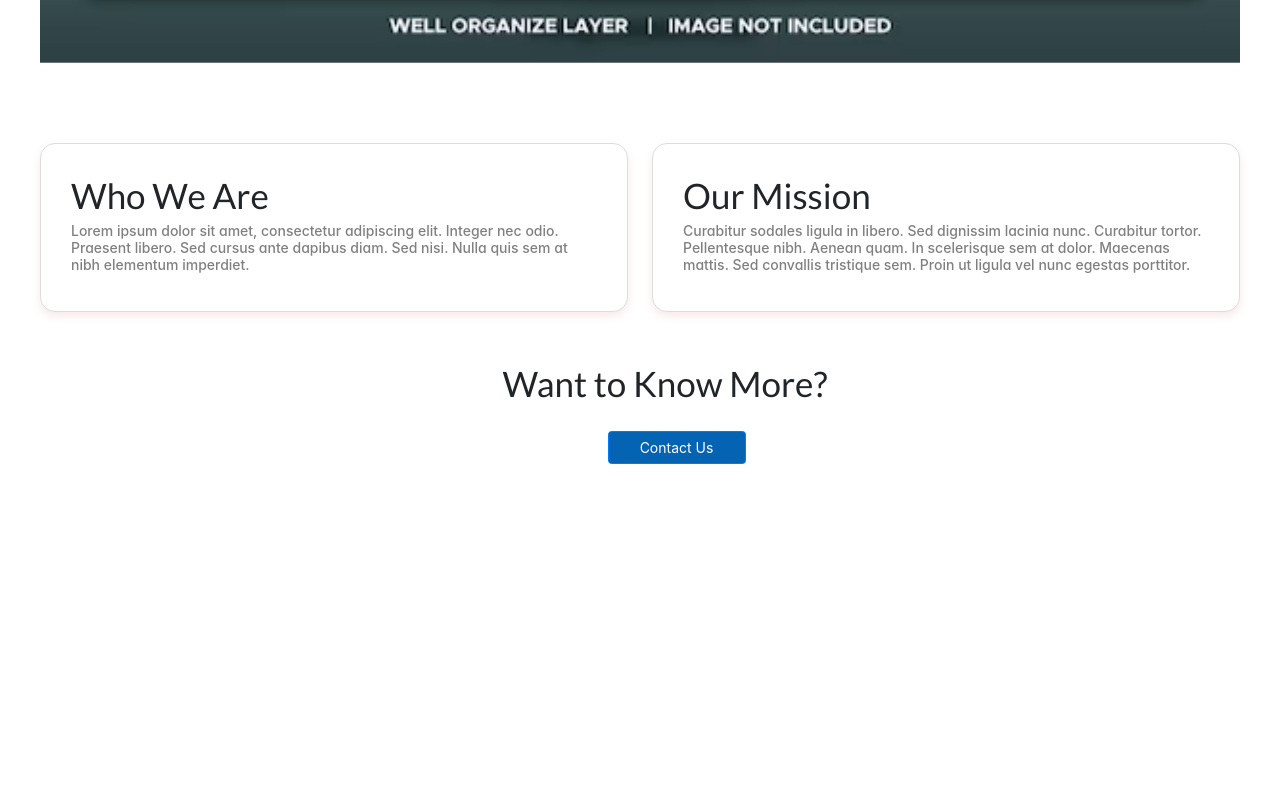
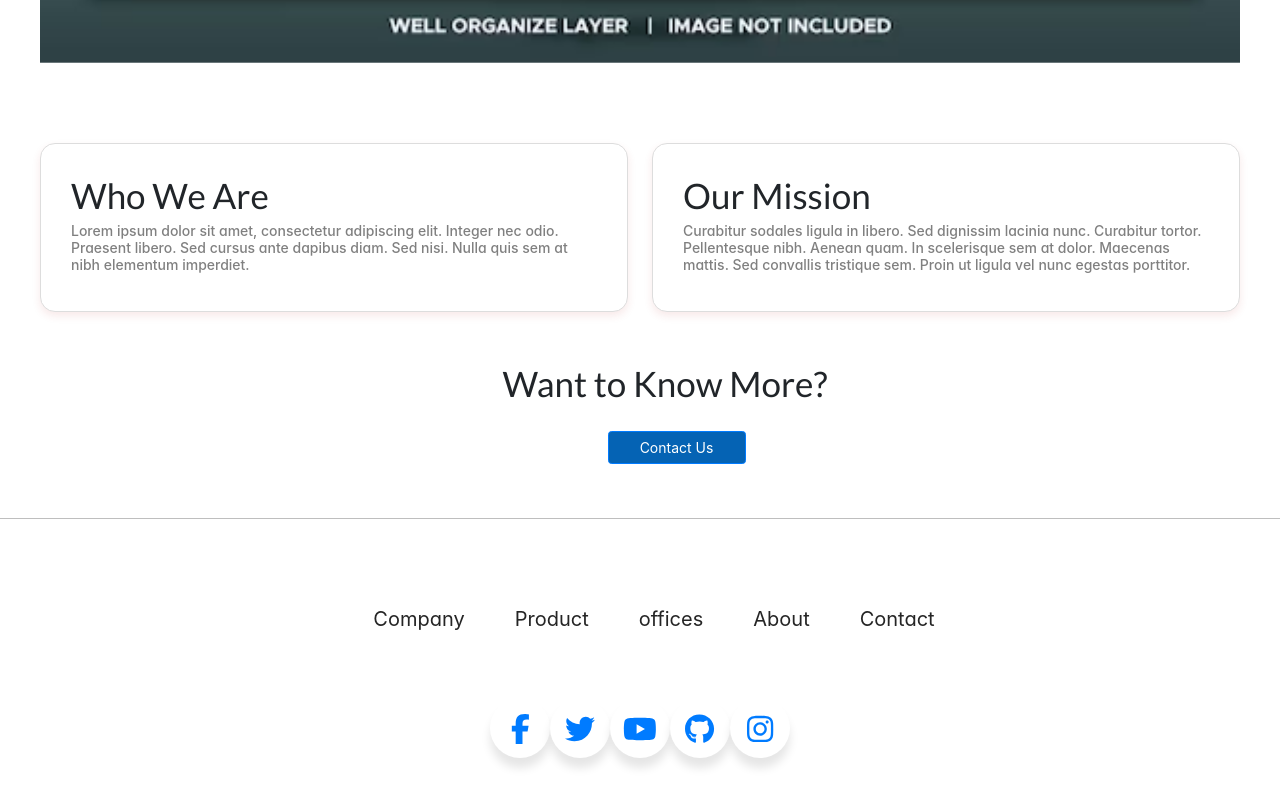
Before and after one commit to thakurpratap/Newproject, a React (Create React App) app: page / in a window 1280 px wide. Shown: the part 1590-2390 px from the top of the page. Before the commit the page ends 2094 px from the top, so only its background shows below. Built offline with nearby package versions, Linux system fonts and the light colour scheme; no server answers.

Commit message:
sigin sigup and home page tickets

```diff
--- a/package.json
+++ b/package.json
@@ -3,6 +3,7 @@
   "version": "0.1.0",
   "private": true,
   "dependencies": {
+    "@fortawesome/free-brands-svg-icons": "^6.6.0",
     "@fortawesome/free-solid-svg-icons": "^6.6.0",
     "@fortawesome/react-fontawesome": "^0.2.2",
     "@tanstack/react-query": "^5.55.2",
--- a/src/App.css
+++ b/src/App.css
@@ -49,3 +49,12 @@ p {
   border: none;
   color: rgb(100, 100, 232);
 }
+.btn{
+  color: white;
+}
+.forgotpassword{
+  margin-top: 10px;
+  display: flex;
+  border: none;
+  gap: 20px;
+}
--- a/src/App.js
+++ b/src/App.js
@@ -1,28 +1,28 @@
-import React from 'react';
+import React  from 'react';
 import './App.css';
 import { Route, Routes, BrowserRouter } from "react-router-dom";
 import Signin from './components/Signin';
 import Signup from './components/Signup';
 import Dashboard from './components/Dashboard';
-import Homepage from './components/Homepage';
 import Aboutpage from './components/Aboutpage';
 import Shoppage from './components/Shoppage';
 import Contactpage from './components/Contactpage';
 import ProductDetails from './components/ProductDetails';
 import Navbar from './components/Navbar';
 import Cart from './components/Cart';
+import Footer from './components/Footer';
+
 
 function App() {
+
   return (
     <>
     <BrowserRouter>
     <Navbar />
         <Routes>
-        {/* <Route path="/navbar" exact element={<Navbar />} /> */}
+        <Route path="/" exact element={<Dashboard />} />
           <Route path="/signin" exact element={<Signin />} />
           <Route path="/signup" exact element={<Signup />} />
-          <Route path="/dashboard" exact element={<Dashboard />} />
-          <Route path="/" exact element={<Homepage />} />
           <Route path="/aboutpage" exact element={<Aboutpage />} />
           <Route path="/shoppage" exact element={<Shoppage />} />
           <Route path="/contactpage" exact element={<Contactpage />} />
@@ -30,6 +30,8 @@ function App() {
           <Route path="/cart" exact element={<Cart />} />
         </Routes>
       </BrowserRouter>
+      <Footer/>
+
     </>
   );
 }
--- a/src/components/Dashboard.js
+++ b/src/components/Dashboard.js
@@ -4,12 +4,10 @@ import SaleBanner from "../Assets/sale.png";
 // import products2 from "../Assets/4thpage.png"
 // import products3 from "../Assets/5thpage.png"
 // import products4 from "../Assets/1stpage.png"
-
 // import products5 from "../Assets/ele1.png"
 import products2 from "../Assets/ele8.png"
 import products3 from "../Assets/ele5.png"
 // import products4 from "../Assets/ele4.png"
-
 import "./Dashboard.css";
 import Aboutpage from "./Aboutpage";
 import shipment4 from "../Assets/distribution.png";
@@ -129,6 +127,7 @@ function Dashboard() {
         </div>
       </div>
       <Aboutpage />
+      {/* <Homeproduct/> */}
     </>
   );
 }
--- /dev/null
+++ b/src/components/Footer.css
@@ -0,0 +1,72 @@
+/* .footer{
+    background: rgb(40, 35, 35);
+} */
+ /* .footer{
+    margin-bottom: 200px;
+ } */
+.spa {
+    height: 60px;
+    width: 60px;
+    display: block;
+    background: #fff;
+    box-shadow: 0 10px 10px rgba(0, 0, 0, 0.1);
+    text-align: center;
+    border-radius: 50%;
+    position: relative;
+    z-index: 2;
+  }
+  .fonts {
+    font-size: 30px;
+    margin-top: 16px;
+  }
+  .tooltips {
+    background-color: #fff;
+    box-shadow: 0 10px 10px rgba(0, 0, 0, 0.1);
+    font-size: 1rem;
+    padding: 5px 15px;
+    border-radius: 30px;
+    position: absolute;
+    top: 0px;
+    opacity: 0;
+  }
+  .hr{
+color: black;
+background: black;
+  }
+.facebooka:hover .spa{
+  background: #3b5999;
+  color: white;
+}
+.twitter:hover .spa{
+    background: #46c1f6;
+    color: white;
+}
+.youtube:hover .spa{
+    background: #de463b;
+    color: white;
+}
+.github:hover .spa{
+    background: #333;
+    color: white;
+}
+.instagram:hover .spa{
+    background: #e1306c;
+    color: white;
+}
+.footer{
+    display: flex;
+    flex-direction: column;
+    justify-content: center;
+    align-items: center;
+    gap: 50px;
+}
+.footer-link{
+    display: flex;
+    list-style: none;
+    gap: 50px;
+    color: #252525;
+    font-size: 20px;
+}
+.footer-link li{
+    cursor: pointer;
+}
--- /dev/null
+++ b/src/components/Footer.js
@@ -0,0 +1,62 @@
+import React from 'react'
+import {faFacebookF,faTwitter, faGithub, faInstagram, faYoutube } from '@fortawesome/free-brands-svg-icons'
+import { FontAwesomeIcon } from '@fortawesome/react-fontawesome'
+import './Footer.css'
+
+
+function Footer() {
+  return (
+    <>
+    <hr className='hr'/>
+    <div className='footer'>
+        <div className="footer-log">
+            <img src="" alt="" />
+        </div>
+        <ul className='footer-link'>
+            <li>Company</li>
+            <li>Product</li>
+            <li>offices</li>
+            <li>About</li>
+            <li>Contact</li>
+        </ul>
+
+     <div className= " wrapper d-flex flex-row mb-5 justify-content-evenly" >
+    <div className='icon facebooka'>
+    <a href="https://www.facebook.com"  className="icon facebooka">
+    <div className='tooltips'>Facebook</div>
+    <span className='spa'><FontAwesomeIcon className="fonts" icon={faFacebookF}/> </span>
+    </a>
+    </div>
+
+    <div className='icon twitter'>
+    <a href="https://www.twitter.com" className="icon twitter">
+    <div className='tooltips'>twitter</div>
+    <span className='spa'><FontAwesomeIcon className="fonts" icon={faTwitter}/> </span>
+    </a>
+    </div>
+    <div className='icon youtube'>
+    <a href="https://www.youtube.com" className="icon youtube">
+    <div className='tooltips'>youtube</div>
+    <span className='spa'><FontAwesomeIcon className="fonts" icon={faYoutube}/> </span>
+    </a>
+    </div>
+    <div className='icon github'>
+    <a href="https://www.github.com" className="icon github">
+    <div className='tooltips'>github</div>
+    <span className='spa'><FontAwesomeIcon className="fonts" icon={faGithub}/> </span>
+    </a>
+    </div>
+    <div className='icon instagram'>
+    <a href="https://www.instagram.com"  className="icon instagram">
+    <div className='tooltips'>instagram</div>
+    <span className='spa'><FontAwesomeIcon className="fonts" icon={faInstagram}/> </span>
+    </a>
+    </div>
+    </div>
+
+    </div>
+    </>
+  )
+}
+
+export default Footer
--- a/src/components/Homepage.js
+++ b/src/components/Homepage.js
@@ -1,12 +1,12 @@
-import React from "react";
-import Dashboard from "./Dashboard";
+// import React from "react";
+// import Dashboard from "./Dashboard";
 
-function Homepage() {
-  return (
-    <>
-      <Dashboard />
-    </>
-  );
-}
+// function Homepage() {
+//   return (
+//     <>
+//       <Dashboard />
+//     </>
+//   );
+// }
 
-export default Homepage;
+// export default Homepage;
--- a/src/components/Navbar.js
+++ b/src/components/Navbar.js
@@ -1,6 +1,6 @@
-import React, { useContext, useState } from "react";
+import React, { useContext, useState,useEffect } from "react";
 import { UserContext } from "./UserContext";
-import { Link } from "react-router-dom";
+import { Link  } from "react-router-dom";
 import logo3 from "../Assets/logo.3.png";
 import "./Dashboard.css";
 import Cart from "./Cart";
@@ -10,8 +10,10 @@ import Signin from "./Signin";
 import Signup from "./Signup";
 import { FontAwesomeIcon } from "@fortawesome/react-fontawesome";
 import { faShoppingCart } from "@fortawesome/free-solid-svg-icons";
+// import Dashboard from "./Dashboard";
 
 function Navbar() {
+
   const { currentuser, logoutUser, cart } = useContext(UserContext);
   const [active, setActive] = useState("home");
 
@@ -20,6 +22,7 @@ function Navbar() {
 
   const [signinVisible, setSigninVisible] = useState(false);
   const [signupVisible, setSignupVisible] = useState(false);
+
 
   const handleLogout = () => {
     logoutUser();
@@ -43,7 +46,7 @@ function Navbar() {
             className={active === "home" ? "active" : ""}
           >
             {" "}
-            <Link className="links" to="/dashboard">
+            <Link className="links" to="/">
               Home
             </Link>
           </li>
@@ -97,6 +100,8 @@ function Navbar() {
           <div className="cart-count">{cart.length}</div>
         </div>
       </div>
+
+      {/* <Dashboard/> */}
       <Dialog
         header="Signin"
         visible={signinVisible}
@@ -111,6 +116,7 @@ function Navbar() {
           setSignupVisible={setSignupVisible}
         />
       </Dialog>
+
       <Dialog
         header="Registration"
         visible={signupVisible}
--- a/src/components/Signin.js
+++ b/src/components/Signin.js
@@ -172,10 +172,14 @@ console.log(resetEmail , "resetmail id ");
                   // })}
                 />
               </div>
+
               <p>{errors.email?.message}</p>
-              <button onClick={handlePasswordReset}>Submit</button>
-          <button onClick={() => setForgetPasswordVisible(false)}>Cancel</button>
-              </div>
+              <div className="forgotpassword">
+              <button className='btn' onClick={handlePasswordReset}>Submit</button>
+          <button className='btn' onClick={() => setForgetPasswordVisible(false)}>Cancel</button>
+          </div>
+          </div>
+
         </Dialog>
       )}
 
--- a/src/components/Signup.js
+++ b/src/components/Signup.js
@@ -90,22 +90,32 @@ function Signup({ setSigninVisible, setSignupVisible }) {
               <div className="field">
                 <label>Phone number <span style={{color : "red"}}>*</span></label>
                 <input
-                  type="number"
+                  // type="number"
                   name="phonenumber"
+                  type="tel"
                   placeholder="Phonenumber"
                   {...register("phonenumber", {
                     required: "Phonenumber is required",
-                    pattern: {
-                      value: /^[0-9]{10}$/,
-                      message: "Phone number must be 10 digits",
+                    pattern:{
+                      value: /^(0|[6-9]\d*)(\.\d+)?$/,
+                      // /^[6-9]\d{9}$/,
+                      message : "phone number canot accept 0 to 5 number"
+                      // message: "Phone number must be starting with 6, 7, 8, or 9",
                     },
+                     // validNumber: (value) => /^[6-9]\d{9}$/.test(value) || "Phone number must be 10 digits",
+                      // startsWithInvalidDigit: (value) => !/^[0-5]/.test(value) || "Phone number cannot start with 0 to 5",
+                    // pattern: {
+                    //   value: /^[0-9]{10}$/,
+                    //   message: "Phone number must be 10 digits",
+                    // },
+
                     // minLength: {
                     //   value: 10,
-                    //   message: "Password must be more than 4 characters",
+                    //   message: "Phone number must be 10 digits",
                     // },
                     // maxLength: {
                     //   value: 10,
-                    //   message: "Password cannot exceed more than 10 characters",
+                    //   message: "Phone number cannot exceed more than 10 digits",
                     // },
                   })}
                 />
```
Also changed, not shown: src/components/Homeproduct.js (added, +11 -0 lines), src/components/Shoppage.js (+77 -7 lines), 1 other file (tests, documents, lock files or other folders).
